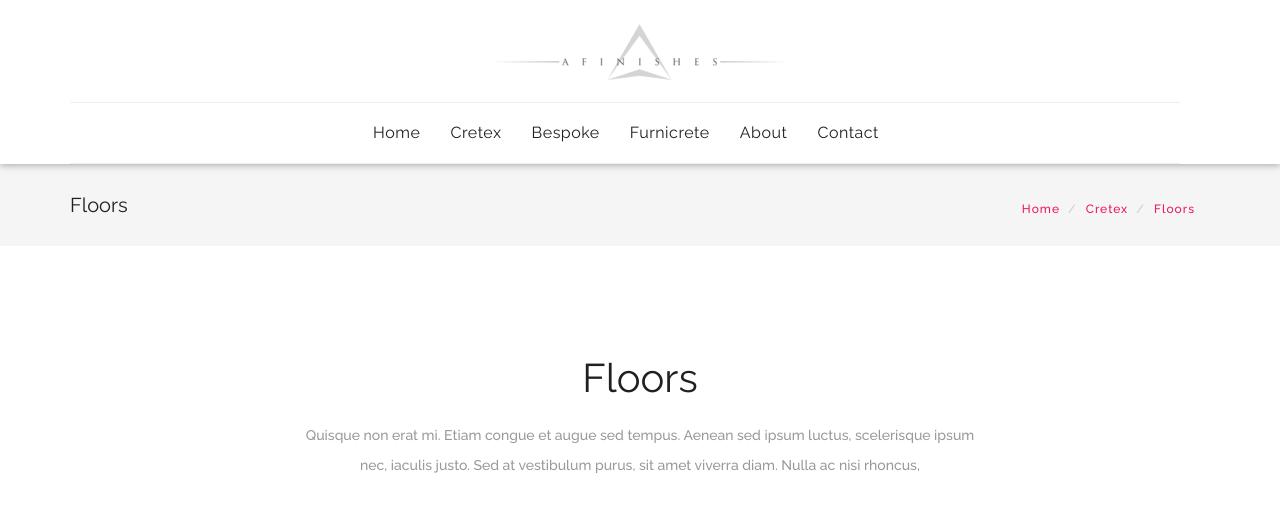
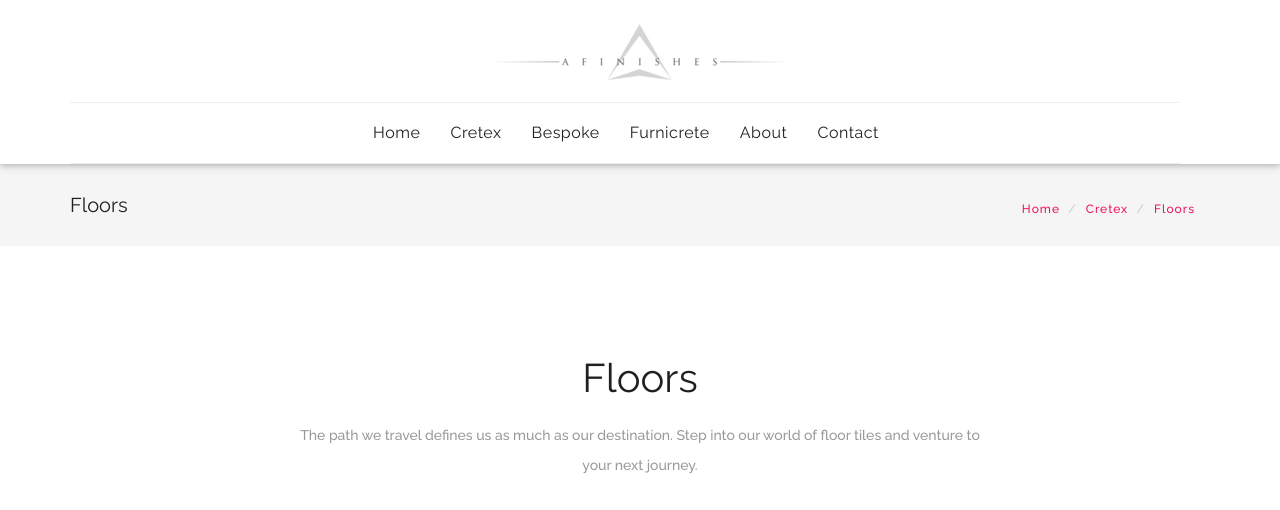
Before and after one commit to afinishes/afinishes.github.io, a Jekyll site: the page built from cretex/floors.html, in a window 1280 px wide. Shown: the top 510 px of the page. Built offline with Jekyll 4.4.1, drawn with Linux system fonts in a browser that asks for light colours; grey boxes are pictures that could not be loaded.

Commit message:
Added floors desc

```diff
--- a/cretex/floors.html
+++ b/cretex/floors.html
@@ -5,7 +5,7 @@ metaTitle: Floors
 title: Floors
 sectionTitle: Floors
 menu: floors
-description: Quisque non erat mi. Etiam congue et augue sed tempus. Aenean sed ipsum luctus, scelerisque ipsum nec, iaculis justo. Sed at vestibulum purus, sit amet viverra diam. Nulla ac nisi rhoncus,
+description: The path we travel defines us as much as our destination. Step into our world of floor tiles and venture to your next journey.
 ---
         <!--page title start-->
         <section class="page-title ptb-30">
```
